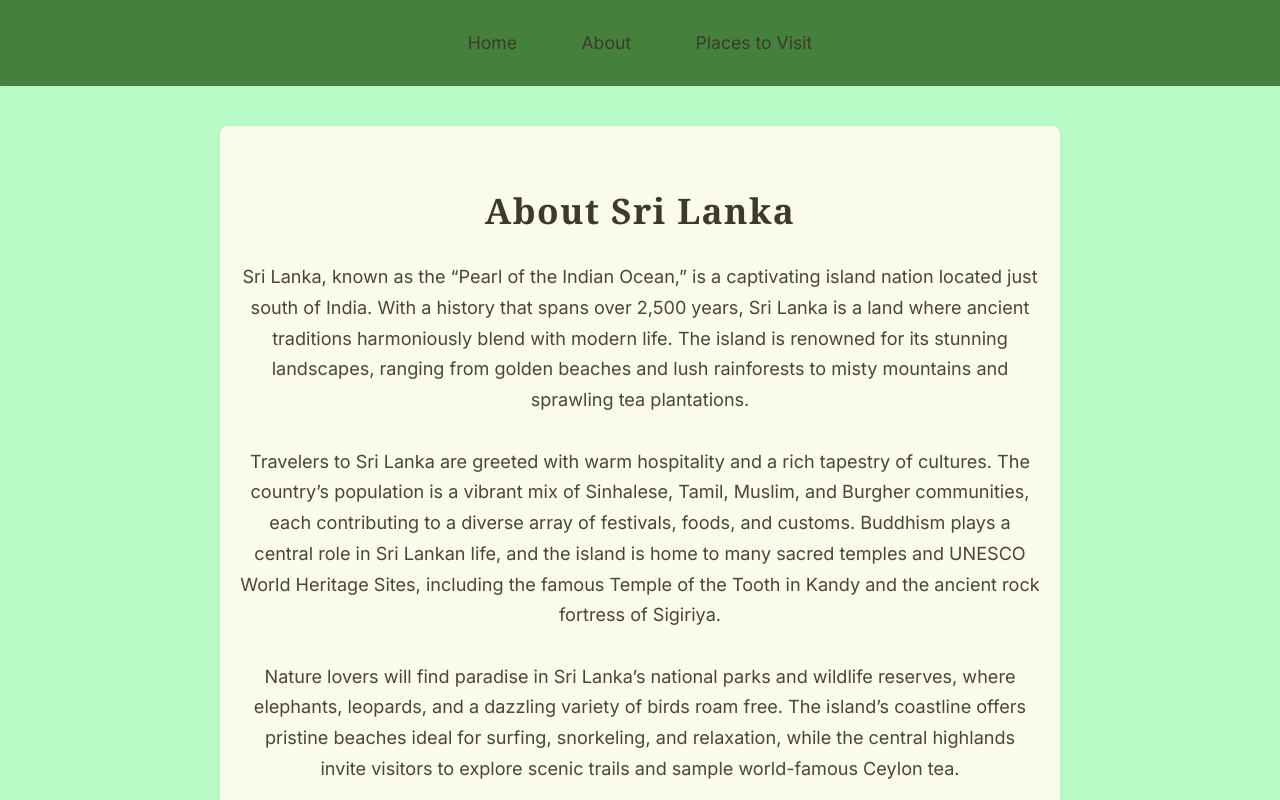
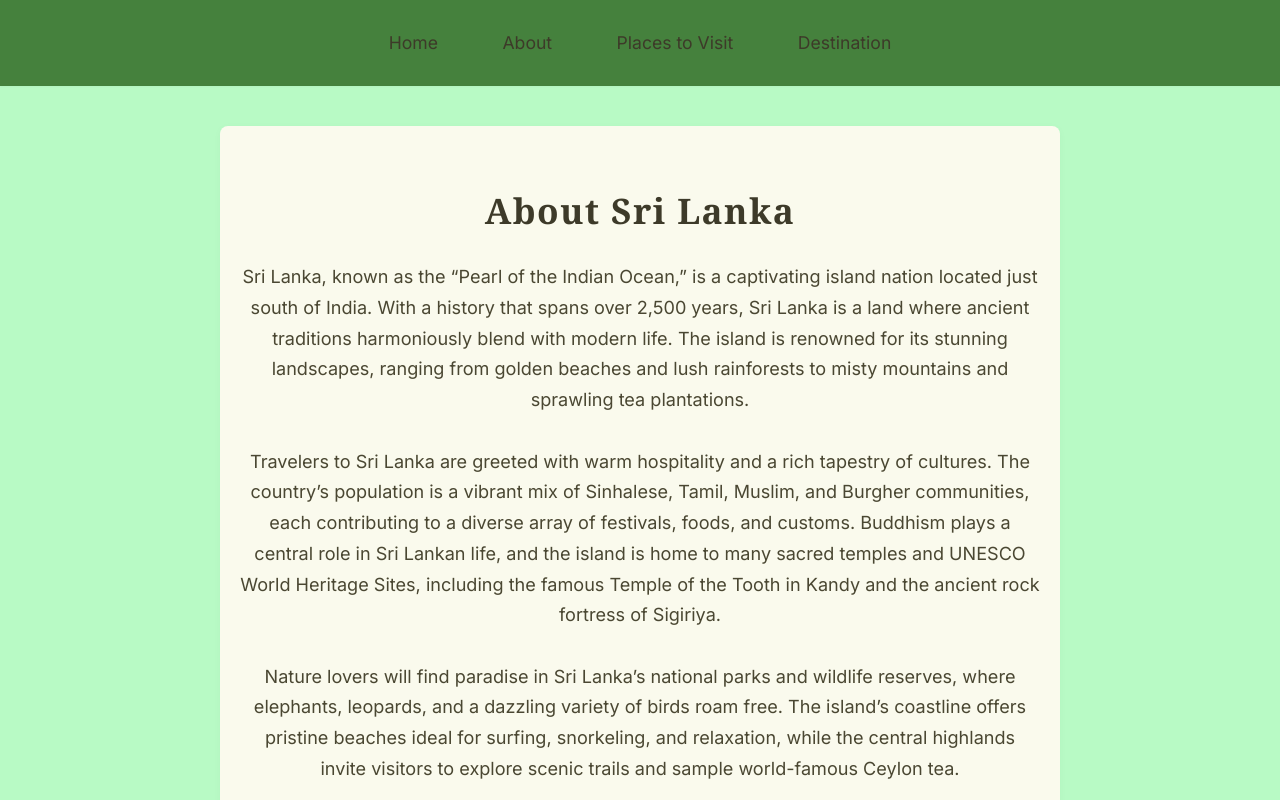
Before and after one commit to ChirathiNPerera/RoamReady, a plain HTML site: page about.html in a window 1280 px wide. Shown: the top 800 px of the page. Drawn offline with Linux system fonts and the light colour scheme.

Commit message:
Update about.html

```diff
--- a/about.html
+++ b/about.html
@@ -14,6 +14,7 @@
             <a href="index.html">Home</a>
             <a href="about.html">About</a>
             <a href="places.html">Places to Visit</a>
+            <a href="tour.html">Destination</a>
           </li>
         </ul>
     </nav>
```
